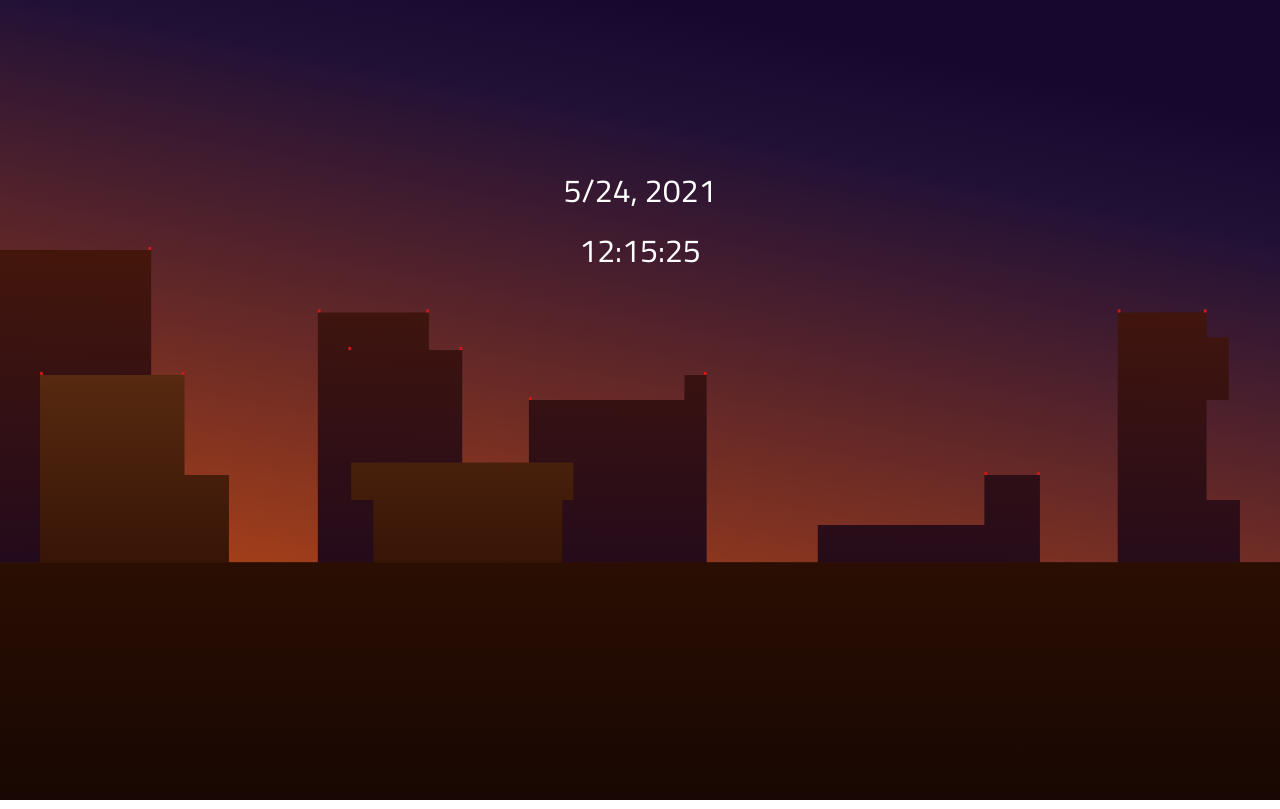
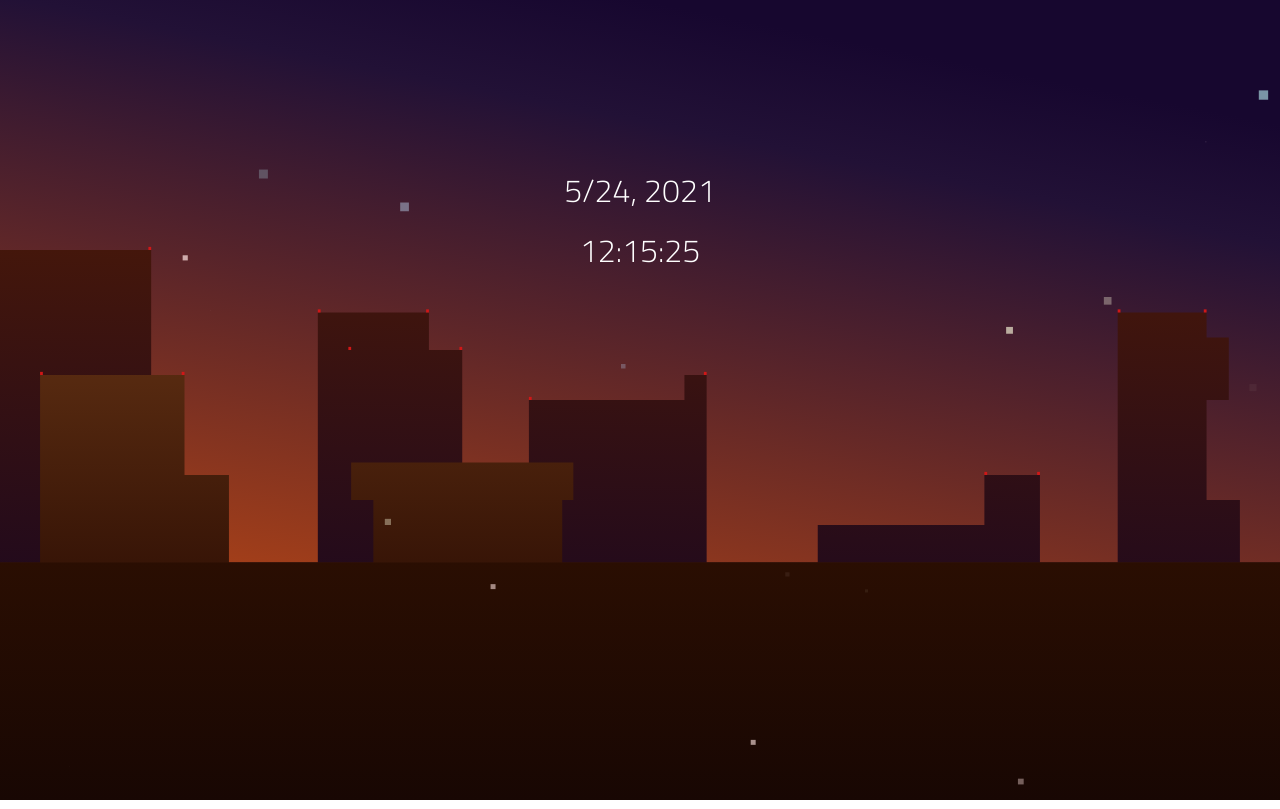
Before and after one commit to Simirall/Simirall.github.io, a plain HTML site: page index.html in a window 1280 px wide. Drawn offline with nearby package versions, Linux system fonts and the light colour scheme; some packages are replaced by stand-ins of ours.

Commit message:
令和最新版

```diff
--- a/css/style.css
+++ b/css/style.css
@@ -1,36 +1,52 @@
+::-moz-selection {
+  color: #9bffff;
+  background-color: #30505066;
+}
+::selection {
+  color: #9bffff;
+  background-color: #30505066;
+}
+
 body {
   width: 100vw;
   height: 100vh;
-  font-family: 'Cairo', sans-serif;
+  font-family: "Cairo", sans-serif;
+  overflow: hidden;
 }
 
 #bg {
   position: relative;
   width: 100%;
   height: 100%;
-  overflow: hidden;
 }
 
-#bg div{
+#bg #info {
   position: absolute;
   top: 20%;
-  left: 0;
-  width: 100%;
-  height: 100%;
+  left: 50%;
+  transform: translateX(-50%);
   display: flex;
   flex-direction: column;
   align-items: center;
+  z-index: 3;
 }
 
-#bg div p{
-  width: fit-content;
-  height: fit-content;
-  display: inline-block;
+#bg #info p {
   color: white;
   font-size: 2em;
 }
 
-#bg img{
+#bg #particles-js {
+  user-select: none;
+  position: absolute;
+  width: 100%;
+  height: 100%;
+  z-index: 2;
+}
+
+#bg img {
+  user-select: none;
+  position: absolute;
   width: 100%;
   height: 100%;
   object-fit: cover;
--- a/index.html
+++ b/index.html
@@ -1,62 +1,101 @@
 <!DOCTYPE html>
 <html lang="ja">
-
   <head>
-  <meta charset="UTF-8">
-  <meta name="viewport" content="width=device-width, initial-scale=1.0">
-  <title> - </title>
-  <meta name="theme-color" content="#17072f">
-  <link rel="stylesheet" href="css/ress.css">
-  <link rel="stylesheet" href="css/style.css">
-  <link href="https://fonts.googleapis.com/css2?family=Cairo&display=swap" rel="stylesheet">
-  <link rel="shortcut icon" href="pic/logo.svg" type="image/svg+xml">
+    <meta charset="UTF-8" />
+    <meta name="viewport" content="width=device-width, initial-scale=1.0" />
+    <title>-</title>
+    <meta name="theme-color" content="#17072f" />
+    <link rel="stylesheet" href="css/style.css" />
+    <link rel="stylesheet" href="https://unpkg.com/ress/dist/ress.min.css" />
+    <link rel="preconnect" href="https://fonts.gstatic.com" />
+    <link
+      href="https://fonts.googleapis.com/css2?family=Cairo:wght@300&display=swap"
+      rel="stylesheet"
+    />
+    <link rel="shortcut icon" href="pic/logo.svg" type="image/svg+xml" />
   </head>
 
   <body>
     <div id="bg">
-    <img src="pic/bg.svg" alt="background" />
-    <div>
+      <div id="info">
         <p id="date"></p>
         <p id="time"></p>
       </div>
+      <div id="particles-js"></div>
+      <img src="pic/bg.svg" alt="background" />
     </div>
   </body>
+  <script src="https://cdn.jsdelivr.net/npm/particles.js@2.0.0/particles.min.js"></script>
   <script type="text/javascript">
-
     document.querySelector("#date").innerHTML = date();
     document.querySelector("#time").innerHTML = time();
 
-  let timerID = setInterval('clock()', 1000);
-
-  function clock() {
+    const timerID = setInterval(() => {
       document.getElementById("time").innerHTML = time();
-  }
+    }, 1000);
 
     function date() {
-    let now = new Date();
-    let year = now.getFullYear();
-    let mon = now.getMonth() + 1;
-    let day = now.getDate();
-
-    let s = " " + mon + "/" + day + ", " + year + " ";
-    return s;
+      const now = new Date();
+      return `${now.getMonth() + 1}/${now.getDate()}, ${now.getFullYear()}`;
     }
 
     function time() {
-    let now = new Date();
-    let year = now.getFullYear();
-    let mon = now.getMonth() + 1;
-    let day = now.getDate();
-    let h = now.getHours();
-    let hour = ('00' + h).slice(-2);
-    let m = now.getMinutes();
-    let min = ('00' + m).slice(-2);
-    let se = now.getSeconds();
-    let sec = ('00' + se).slice(-2);
-
-    let s = hour + ":" + min + ":" + sec;
-    return s;
+      const now = new Date();
+      return `${("00" + now.getHours()).slice(-2)}:${(
+        "00" + now.getMinutes()
+      ).slice(-2)}:${("00" + now.getSeconds()).slice(-2)}`;
     }
+    particlesJS("particles-js", {
+      particles: {
+        number: {
+          value: 15,
+        },
+        color: {
+          value: ["#fffafa", "#b0c4de", "#ffe4e1", "#ffffe0", "#b0e0e6"],
+        },
+        shape: {
+          type: "edge",
+        },
+        opacity: {
+          value: 0.8,
+          random: true,
+        },
+        size: {
+          value: 5,
+          random: true,
+        },
+        line_linked: {
+          enable: false,
+        },
+        move: {
+          enable: true,
+          speed: 5,
+          direction: "bottom-right",
+          random: true,
+          straight: false,
+          out_mode: "out",
+          bounce: false,
+        },
+      },
+      interactivity: {
+        detect_on: "canvas",
+        events: {
+          onhover: {
+            enable: false,
+          },
+          onclick: {
+            enable: true,
+            mode: "push",
+          },
+          resize: true,
+        },
+        modes: {
+          push: {
+            particles_nb: 3,
+          },
+        },
+      },
+      retina_detect: true,
+    });
   </script>
-
 </html>
```
Also changed, not shown: css/ress.css (deleted, +0 -5 lines). Lines whose indentation alone changed are shown as unchanged.
